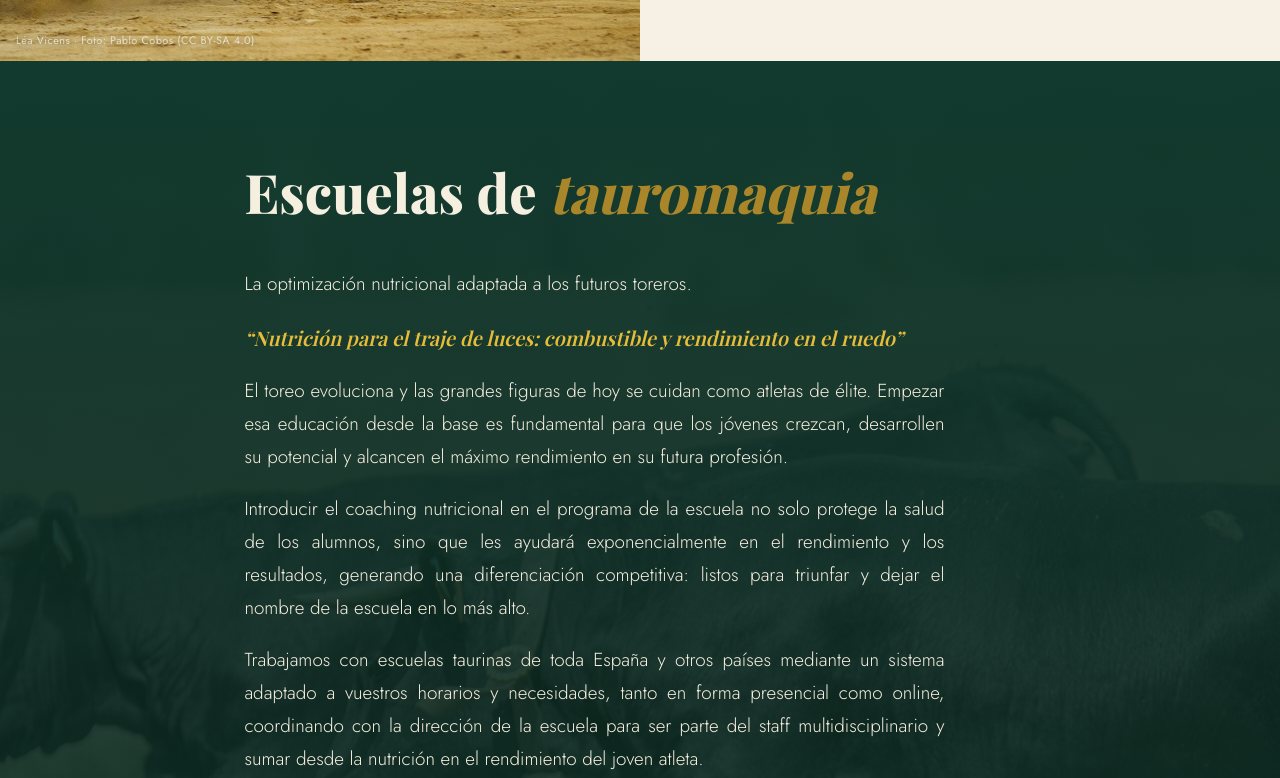
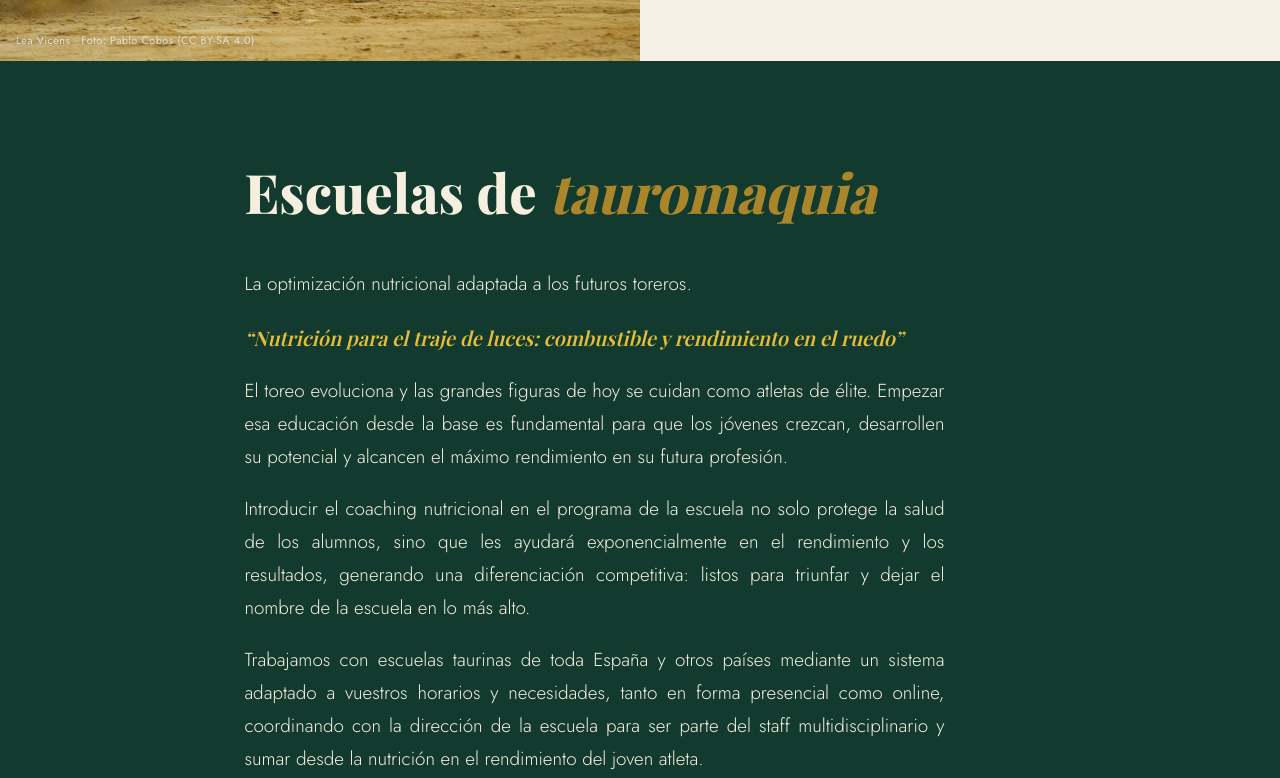
Before and after one commit to rafalillo97-ui/temple-nutricion-web, a plain HTML site: page index.html in a window 1280 px wide. Shown: the part 6631-7409 px from the top of the page. Drawn offline with nearby package versions, Linux system fonts and the light colour scheme; a web font is replaced by a local one.

Commit message:
Add files via upload

```diff
--- a/index.html
+++ b/index.html
@@ -205,10 +205,7 @@ section{position:relative;}
 .mujeres-quote p{font-family:'Playfair Display',serif;font-style:italic;font-weight:600;font-size:clamp(1.1rem,2.2vw,1.3rem);color:var(--vino);opacity:1;line-height:1.5;}
 
 /* ---------- Escuelas: inserto de programa ---------- */
-.escuelas-section{position:relative;overflow:hidden;padding:clamp(5rem,13vh,8.5rem) 0;background:var(--verde);color:var(--crema);}
-.escuelas-section::before{content:"";position:absolute;inset:0;background-image:url('assets/ganaderia-1-toros-campo.jpg');background-size:cover;background-position:center 60%;opacity:.16;filter:grayscale(.3);}
-.escuelas-section::after{content:"";position:absolute;inset:0;background:linear-gradient(180deg, var(--verde) 0%, rgba(6,20,15,.4) 45%, var(--verde) 100%);}
-.escuelas-wrap{position:relative;z-index:1;}
+.escuelas-section{padding:clamp(5rem,13vh,8.5rem) 0;background:var(--verde);color:var(--crema);}
 .escuelas-wrap{max-width:900px;margin:0 auto;}
 .escuelas-section .marginalia{max-width:none;}
 .escuelas-intro{font-size:clamp(1rem,2.1vw,1.18rem);font-weight:300;line-height:1.75;opacity:.85;max-width:64ch;text-align:justify;text-wrap:pretty;}
```
